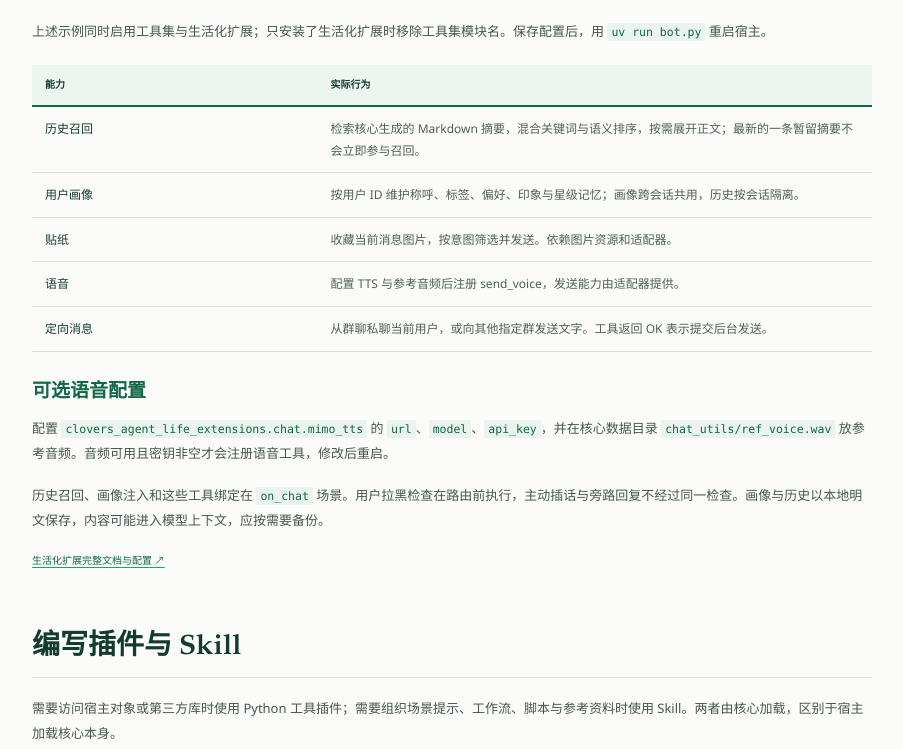
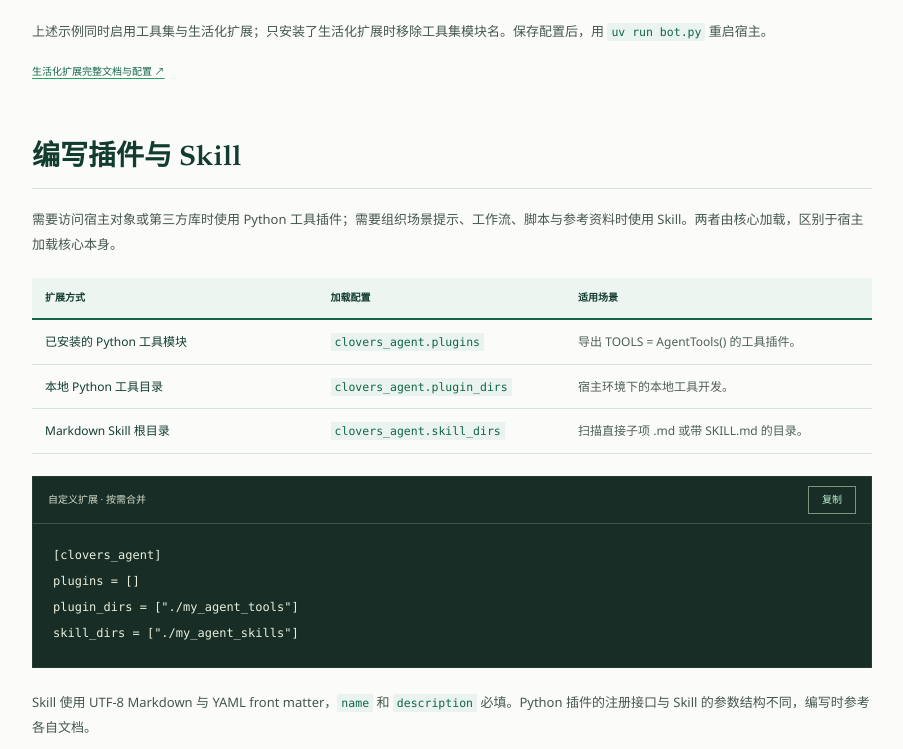
Before and after one commit to clovers-project/clovers-agent-site, a plain HTML site: page docs.html in a window 1280 px wide. Shown: the part 6397-7146 px from the top of the page, without its empty margins (292-1195 px from the left). Drawn offline with Linux system fonts and the light colour scheme.

Commit message:
更新文档描述

```diff
--- a/docs.html
+++ b/docs.html
@@ -441,49 +441,6 @@ skill_dirs = []</code></pre>
           <p>
             上述示例同时启用工具集与生活化扩展；只安装了生活化扩展时移除工具集模块名。保存配置后，用 <code>uv run bot.py</code> 重启宿主。
           </p>
-          <div class="table-scroll">
-            <table>
-              <thead>
-                <tr>
-                  <th scope="col">能力</th>
-                  <th scope="col">实际行为</th>
-                </tr>
-              </thead>
-              <tbody>
-                <tr>
-                  <td>历史召回</td>
-                  <td>检索核心生成的 Markdown 摘要，混合关键词与语义排序，按需展开正文；最新的一条暂留摘要不会立即参与召回。</td>
-                </tr>
-                <tr>
-                  <td>用户画像</td>
-                  <td>按用户 ID 维护称呼、标签、偏好、印象与星级记忆；画像跨会话共用，历史按会话隔离。</td>
-                </tr>
-                <tr>
-                  <td>贴纸</td>
-                  <td>收藏当前消息图片，按意图筛选并发送。依赖图片资源和适配器。</td>
-                </tr>
-                <tr>
-                  <td>语音</td>
-                  <td>配置 TTS 与参考音频后注册 send_voice，发送能力由适配器提供。</td>
-                </tr>
-                <tr>
-                  <td>定向消息</td>
-                  <td>从群聊私聊当前用户，或向其他指定群发送文字。工具返回 OK 表示提交后台发送。</td>
-                </tr>
-              </tbody>
-            </table>
-          </div>
-          <h3>可选语音配置</h3>
-          <p>
-            配置 <code>clovers_agent_life_extensions.chat.mimo_tts</code> 的
-            <code>url</code>、<code>model</code>、<code>api_key</code>，并在核心数据目录
-            <code>chat_utils/ref_voice.wav</code> 放参考音频。音频可用且密钥非空才会注册语音工具，修改后重启。
-          </p>
-          <p>
-            历史召回、画像注入和这些工具绑定在
-            <code>on_chat</code>
-            场景。用户拉黑检查在路由前执行，主动插话与旁路回复不经过同一检查。画像与历史以本地明文保存，内容可能进入模型上下文，应按需要备份。
-          </p>
           <p class="source-line">
             <a href="https://github.com/clovers-project/clovers-agent-life-extensions" target="_blank" rel="noopener noreferrer"
               >生活化扩展完整文档与配置 <span aria-hidden="true">↗</span></a
@@ -583,19 +540,13 @@ skill_dirs = [&quot;./my_agent_skills&quot;]</code></pre>
           <details>
             <summary>缺少 FastAPI / uvicorn 或 console/page？</summary>
             <div>
-              <p>
-                在宿主项目目录执行 uv add "clovers-client[console]"，再用 uv run bot.py 启动，确保使用同一环境。console/page
-                缺失则是配套已构建网页资源缺失，检查安装产物是否包含它们；安装 Python 依赖不会替你构建网页。
-              </p>
+              <p>在宿主项目目录执行 uv add "clovers-client[console]"，再用 uv run bot.py 启动，确保使用同一环境。</p>
             </div>
           </details>
           <details>
             <summary>安装了扩展，为什么工具没出现？</summary>
             <div>
-              <p>
-                安装后还需要加入 clovers_agent.plugins 并重启。生活化扩展工具绑定在普通聊天场景，语音还需要有效参考音频和 TTS
-                配置。分类工具可能需要由模型按需加载。
-              </p>
+              <p>安装后还需要加入 clovers_agent.plugins 并重启。</p>
             </div>
           </details>
           <details>
@@ -607,10 +558,7 @@ skill_dirs = [&quot;./my_agent_skills&quot;]</code></pre>
           <details>
             <summary>文件、语音或跨群消息发送失败？</summary>
             <div>
-              <p>
-                核对平台适配器是否实现对应发送方法，并查看后台日志。console 首次发送本地文件前需创建
-                data/CloversConsole/stores_dir/file/；定向私聊仅支持当前事件发送者。
-              </p>
+              <p>核对平台适配器是否实现对应发送方法，并查看后台日志。</p>
             </div>
           </details>
           <details>
@@ -625,10 +573,6 @@ skill_dirs = [&quot;./my_agent_skills&quot;]</code></pre>
         </section>
         <section class="doc-section" id="sources">
           <h2>文档来源</h2>
-          <p>
-            本文依据下列项目文档整理，核对日期为 <strong>2026 年 11 月 12 日</strong>。对应文档中的源码版本为核心 0.3.9、工具集
-            0.3.6、生活化扩展 0.3.5；客户端使用说明基于 0.3.8。具体兼容范围以所安装版本的上游说明为准。
-          </p>
           <div class="source-links">
             <a href="https://github.com/clovers-project/clovers-agent" target="_blank" rel="noopener noreferrer"
               >Clovers Agent · 安装与运行机制 <span aria-hidden="true">↗</span></a
@@ -651,7 +595,7 @@ skill_dirs = [&quot;./my_agent_skills&quot;]</code></pre>
         </section>
         <section class="doc-section" id="related">
           <h2>相关项目</h2>
-          <p>按需了解 Clovers 生态。它们各自承担框架、宿主或接入工作，不是使用 Agent 必须全部安装的组件。</p>
+          <p>按需了解 Clovers 生态。</p>
           <div class="related-grid">
             <a href="https://clovers-project.github.io/#/" target="_blank" rel="noopener noreferrer"
               ><strong>Clovers <span aria-hidden="true">↗</span></strong>
```
